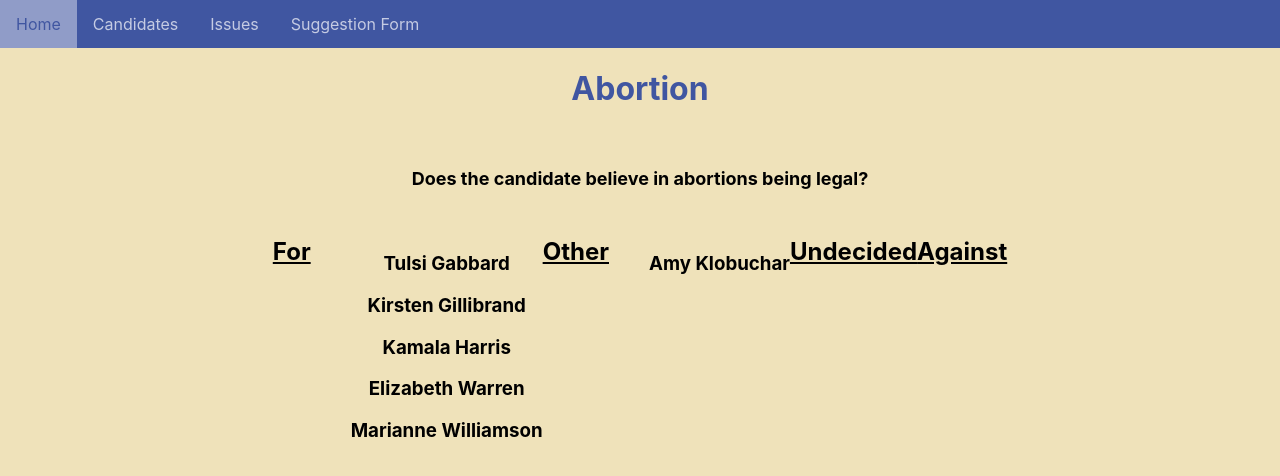
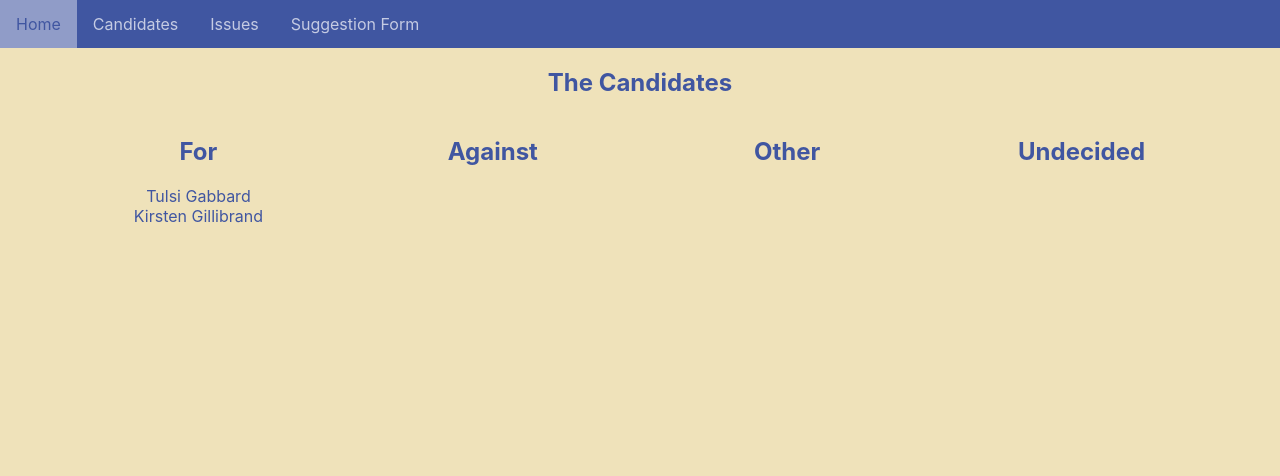
Before and after one commit to jamiemiller8/2020-presidential-candidates, a React (Create React App) app: page /issues/abortion in a window 1280 px wide. Shown: the top 476 px of the page. Built offline with nearby package versions, Linux system fonts and the light colour scheme.

Commit message:
finally able to grayscale headshot and now working on issue rendering

```diff
--- a/src/App.js
+++ b/src/App.js
@@ -24,7 +24,15 @@
     "criminalJustice": "Against",
     "minimumWage": "For",
     "gunControl": "For",
-    "military": "Against"
+    "military": "Against",
+    "issues": {
+      "abortion": "For",
+      "immigration": "Undecided",
+      "criminalJustice": "Against",
+      "minimumWage": "For",
+      "gunControl": "For",
+      "military": "Against"
+    }
   },
   {
     "name": "Kirsten Gillibrand",
@@ -38,7 +46,15 @@
     "criminalJustice": "Against",
     "minimumWage": "For",
     "gunControl": "Other",
-    "military": "Against"
+    "military": "Against",
+    "issues": {
+      "abortion": "For",
+      "immigration": "Undecided",
+      "criminalJustice": "Against",
+      "minimumWage": "For",
+      "gunControl": "For",
+      "military": "Against"
+    }
   },
   {
     "name": "Kamala Harris",
@@ -117,7 +133,7 @@
             <Route exact path="/candidates/" render={() => {return <Home {...this.state}/>}} />
             <Route exact path="/candidates/:candidate" render={(routerProps) => {return <Show {...routerProps} {...this.state} />}} />
             <Route exact path="/issues/" component = {Issues}/>
-            <Route exact path="/issues/abortion/" component= {Abortion}/>
+            <Route exact path="/issues/abortion/" render={() => {return <Abortion {...this.state}/>}} />
             <Route exact path="/form" render={(routerProps) => {return <Form {...routerProps} {...this.state}/>}} />
           </Switch>
         </main>
--- a/src/Home.js
+++ b/src/Home.js
@@ -11,11 +11,18 @@
         let allCandidates = this.props.candidates.map(candidate => {
             //add an if statement where the runningPresent = false, then return grey scale pic
             //then, the return statement below will be the "else return"
-
+            let runningPresent;
+            let disabledClass;
+            if (candidate.stillRunning === false) {
+              disabledClass = "disabled";
+            } else {
+              runningPresent = "This candidate is still in the race";
+              disabledClass = "";
+            }
             return (
                 <div className="candidatesHomeContainer" key={candidate.name}>
                    <Link to={`/candidates/${candidate.name}`}>
-                       <img class="home-image" src={candidate.image}></img>
+                       <img class={"home-image " + disabledClass} src={candidate.image}></img>
                        <h4>{candidate.name}</h4>
                     </Link>
                 </div>
--- a/src/Issue/Abortion.css
+++ b/src/Issue/Abortion.css
@@ -9,3 +9,8 @@
 ul {
     list-style: none;
 }
+.issuesContainer > div {
+    width: 23%;
+    display: inline-block;
+    vertical-align: top;
+}
--- a/src/Issue/Abortion.js
+++ b/src/Issue/Abortion.js
@@ -2,63 +2,122 @@
 import './Abortion.css';
 
 class Abortion extends Component {
+    constructor() {
+        super()
+    }
     render() {
+        let forDiv = '';
+        let againstDiv = '';
+        let otherDiv = '';
+        let undecidedDiv = '';
+
+
+        let allCandidates = this.props.candidates.map(candidate => {
+            if (candidate.issues != undefined) {
+                if (candidate.issues.abortion != undefined) {
+                    switch (candidate.issues.abortion) {
+                        case "For": forDiv += candidate.name + "<br/>"
+                        break;
+                        case "Against": againstDiv += candidate.name + "<br/>"
+                        break;
+                        case "Other": otherDiv += candidate.name + "<br/>" //add to other div.
+                        break;
+                        case "Undecided":  undecidedDiv += candidate.name + "<br/>" //add to undecided div.
+                        Default: forDiv += ''; //do nothing.
+                        break;
+                    }
+
+                }
+                // if (candidate.issues.immigration != undefined) {
+                //     if (candidate.issues.immigration == "For") {
+                //         //do this.
+                //     }
+                // }
+            }
+        })
         return (
-            <div className="abortion">
-                <div className="abortion-header">
-                <h1>Abortion</h1>
-                <p>Does the candidate believe in abortions being legal?</p>
-                </div>
-                <div className="abortion-categories">
-                    <div className="sub-head">
-                    <h2>For</h2>
+            <div className="candidatesHome">
+                <h2>The Candidates</h2>
+                <div className="issuesContainer">
+                    <div>
+                        <h2>For</h2>
+                        <div dangerouslySetInnerHTML={{__html: forDiv}}></div>
                     </div>
-                    <ul>
-                        <li>
-                            <h3>
-                                <span>Tulsi Gabbard</span>
-                            </h3>
-                        </li>
-                        <li>
-                            <h3>
-                                <span>Kirsten Gillibrand</span>
-                            </h3>
-                        </li>
-                        <li>
-                            <h3>
-                                <span>Kamala Harris</span>
-                            </h3>
-                        </li>
-                        <li>
-                            <h3>
-                                <span>Elizabeth Warren</span>
-                            </h3>
-                        </li>
-                        <li>
-                            <h3>
-                                <span>Marianne Williamson</span>
-                            </h3>
-                        </li>
-                    </ul>
-                    <div className="sub-head">
-                    <h2>Other</h2>
+                    <div>
+                        <h2>Against</h2>
+                        <div dangerouslySetInnerHTML={{__html: againstDiv}}></div>
                     </div>
-                    <ul>
-                        <li>
-                            <h3>
-                                <span>Amy Klobuchar</span>
-                            </h3>
-                        </li>
-                    </ul>
-                    <div className="sub-head">
-                    <h2>Undecided</h2>
+                    <div>
+                        <h2>Other</h2>
+                        <div dangerouslySetInnerHTML={{__html: otherDiv}}></div>
                     </div>
-                    <div className="sub-head">
-                    <h2>Against</h2>
+                    <div>
+                        <h2>Undecided</h2>
+                        <div dangerouslySetInnerHTML={{__html: undecidedDiv}}></div>
                     </div>
                 </div>
             </div>
         )
+
+
+
+
+        // return (
+        //     <div className="abortion">
+        //         <div className="abortion-header">
+        //         <h1>Abortion</h1>
+        //         <p>Does the candidate believe in abortions being legal?</p>
+        //         </div>
+        //         <div className="abortion-categories">
+        //             <div className="sub-head">
+        //             <h2>For</h2>
+        //             </div>
+        //             <ul>
+        //                 <li>
+        //                     <h3>
+        //                         <span>Tulsi Gabbard</span>
+        //                     </h3>
+        //                 </li>
+        //                 <li>
+        //                     <h3>
+        //                         <span>Kirsten Gillibrand</span>
+        //                     </h3>
+        //                 </li>
+        //                 <li>
+        //                     <h3>
+        //                         <span>Kamala Harris</span>
+        //                     </h3>
+        //                 </li>
+        //                 <li>
+        //                     <h3>
+        //                         <span>Elizabeth Warren</span>
+        //                     </h3>
+        //                 </li>
+        //                 <li>
+        //                     <h3>
+        //                         <span>Marianne Williamson</span>
+        //                     </h3>
+        //                 </li>
+        //             </ul>
+        //             <div className="sub-head">
+        //             <h2>Other</h2>
+        //             </div>
+        //             <ul>
+        //                 <li>
+        //                     <h3>
+        //                         <span>Amy Klobuchar</span>
+        //                     </h3>
+        //                 </li>
+        //             </ul>
+        //             <div className="sub-head">
+        //             <h2>Undecided</h2>
+        //             </div>
+        //             <div className="sub-head">
+        //             <h2>Against</h2>
+        //             </div>
+        //         </div>
+        //     </div>
+        // )
     }
 }
 
--- a/src/Issues.js
+++ b/src/Issues.js
@@ -5,15 +5,13 @@
 //testing
 
 class Issues extends Component {
-    constructor(){
-        super();
-            this.state ={
-                allCandidates:'',
-                clickedIssue:''
-        }
-    }
-
-
+    // constructor(){
+    //     super();
+    //         this.state ={
+    //             allCandidates:'',
+    //             clickedIssue:''
+    //     }
+    // }
     render() {
         return (
             <div className="issues-container">
--- a/src/Show.css
+++ b/src/Show.css
@@ -17,3 +17,6 @@
     height: 205px;
     /* border-radius: 50%; */
 }
+img.disabled {
+    filter: grayscale(1) !important;
+}
--- a/src/Show.js
+++ b/src/Show.js
@@ -7,10 +7,13 @@
       candidate => candidate.name === this.props.match.params.candidate
     );
     let runningPresent;
+    let disabledClass;
     if (chosenCandidate[0].stillRunning === false) {
       runningPresent = "This candidate is no longer running for President";
+      disabledClass = "disabled";
     } else {
       runningPresent = "This candidate is still in the race";
+      disabledClass = "";
     }
     return (
       <div className="candidatesShowContainer">
@@ -18,7 +21,7 @@
         <h3 className="position-state">
           {chosenCandidate[0].currentTitle} from {chosenCandidate[0].state}
         </h3>
-        <img class="show-image" src={chosenCandidate[0].image} alt={chosenCandidate.name}></img>
+        <img class={"show-image " + disabledClass} src={chosenCandidate[0].image} alt={chosenCandidate.name}></img>
         <p>Status: {runningPresent}</p>
         <button  id="show-btn" class="btn">
           <div className="learn-more-btn">
```
